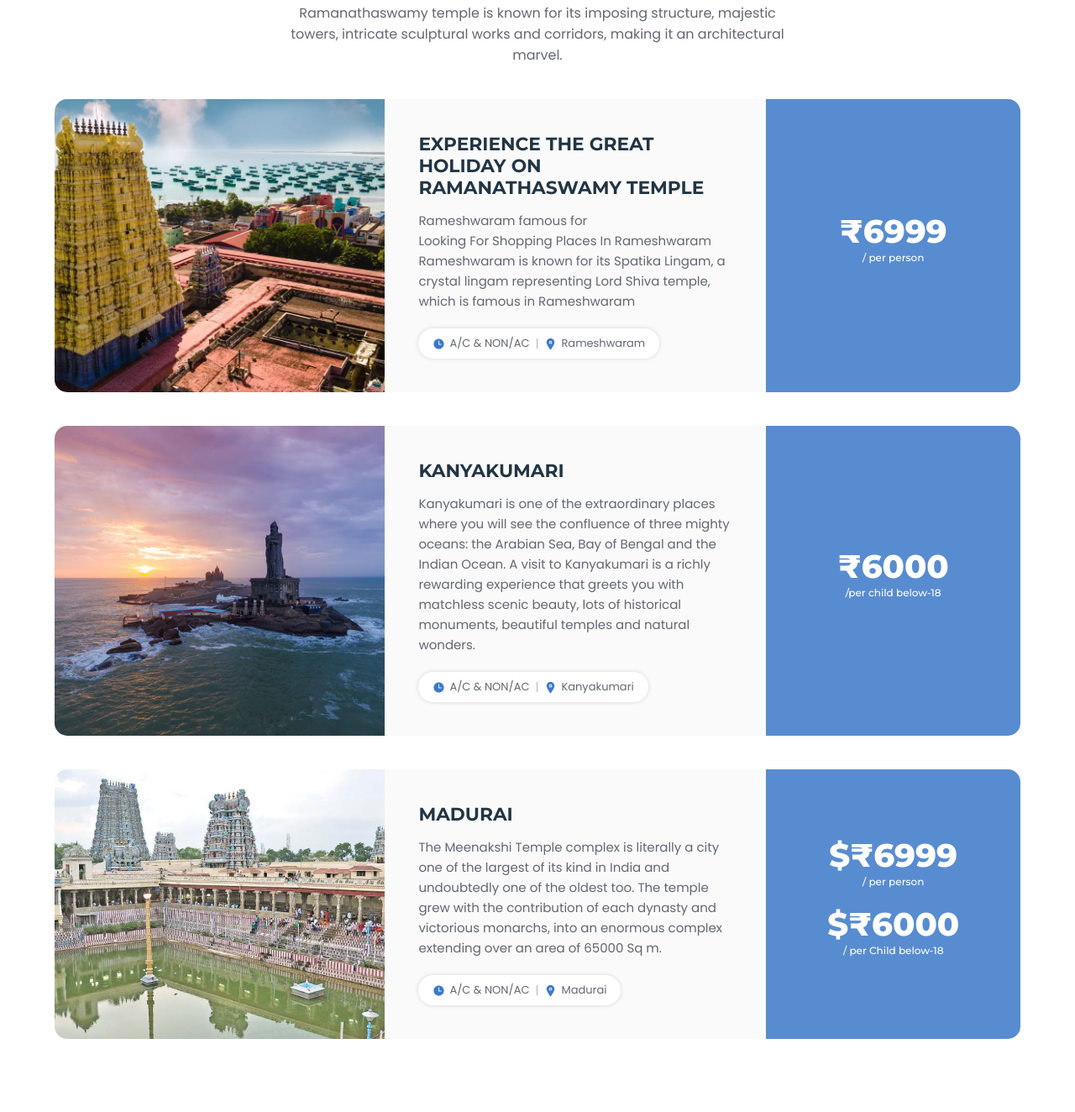
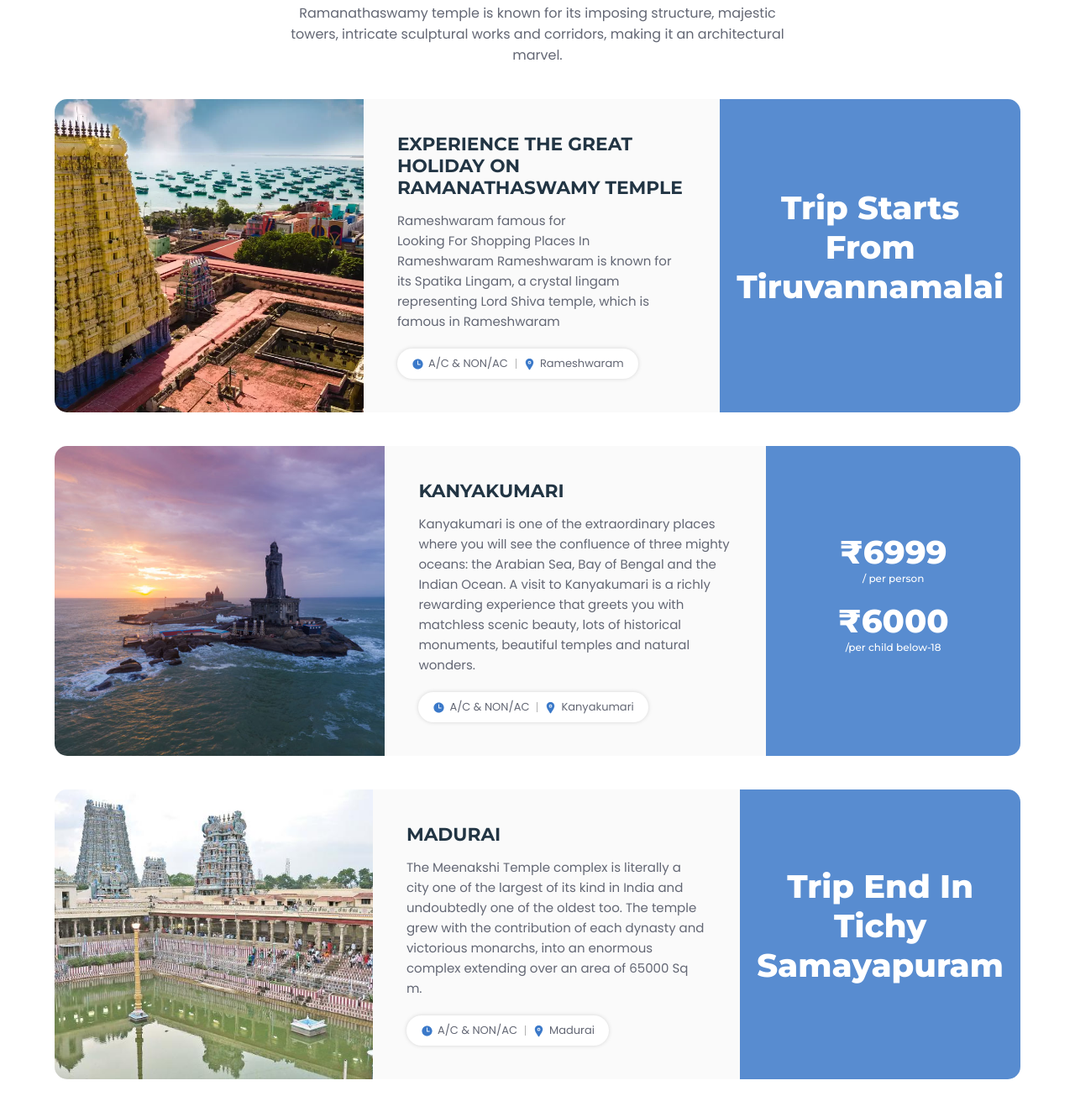
Before and after one commit to P-JAGADISH/SaiKrishHolidays, a plain HTML site: page index.html in a window 1280 px wide. Shown: the part 1870-3194 px from the top of the page at 84% size. Drawn offline with nearby package versions, Linux system fonts and the light colour scheme.

Commit message:
Update index.html

```diff
--- a/index.html
+++ b/index.html
@@ -376,8 +376,9 @@
 
 
                   <p class="price">
-                    ₹6999
-                    <span>/ per person</span>
+                    Trip Starts From
+                    Tiruvannamalai
+
                   </p>
 
 
@@ -429,7 +430,10 @@
 
                 <div class="card-price">
 
-
+                  <p class="price">
+                    ₹6999
+                    <span>/ per person</span>
+                  </p>
                   <p class="price">
                     ₹6000
                     <span>/per child below-18</span>
@@ -486,12 +490,8 @@
 
 
                   <p class="price">
-                    $₹6999
-                    <span>/ per person</span>
-                  </p>
-                  <p class="price">
-                    $₹6000
-                    <span>/ per Child below-18</span>
+                   Trip End In Tichy
+                   Samayapuram
                   </p>
 
 
```
